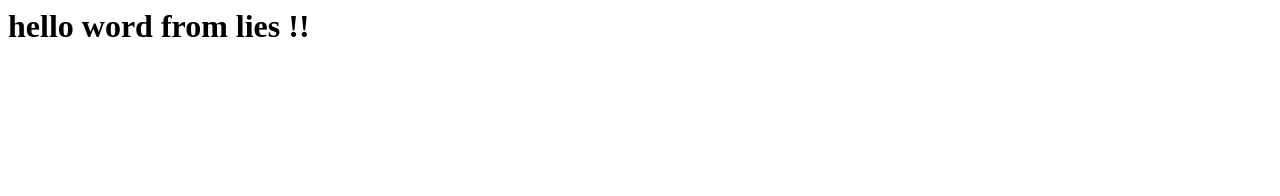
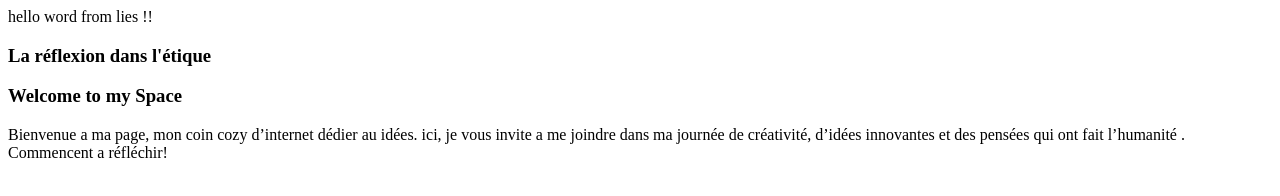
Before and after one commit to liesbensaid/liesbensaid.github.io, a plain HTML site: page index.html in a window 1280 px wide. Drawn offline with Linux system fonts and the light colour scheme.

Commit message:
Modify header and body text in index.html
Updated header and body content in index.html.

```diff
--- a/index.html
+++ b/index.html
@@ -1,6 +1,9 @@
 <HTML>
-  <HEAD></HEAD>
+  <HEAD>hello word from lies !!</HEAD>
   <BODY>
-      <P><H1>hello word from lies !!</H1></P>
+      <P><H3>La réflexion dans l'étique</H3></P>
+
+      <h3>Welcome to my Space</h3>
+      <p>Bienvenue a ma page, mon coin cozy d’internet dédier au idées. ici, je vous invite a me joindre dans ma journée de créativité, d’idées innovantes et des pensées qui ont fait l’humanité . Commencent a réfléchir!</p>
   </BODY>
 </HTML>
```
